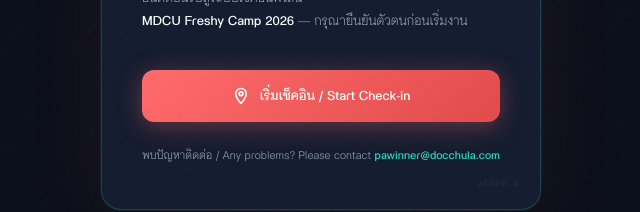
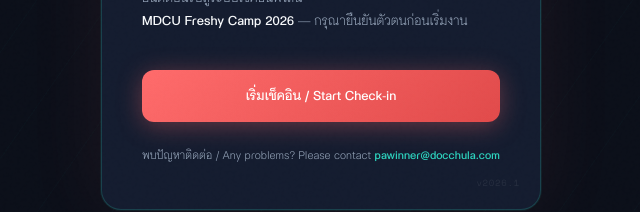
Before and after one commit to pawinner/freshy26-pline-checkin, a Next.js app: page / in a window 1280 px wide. Shown: the part 419-631 px from the top of the page, without its empty margins (319-959 px from the left). Built offline with nearby package versions, Linux system fonts and the light colour scheme.

Commit message:
Add location requirement toggle and update check-in flow

```diff
--- a/app/page.js
+++ b/app/page.js
@@ -7,6 +7,9 @@
 const TARGET_LAT = 13.733483;
 const TARGET_LNG = 100.537590;
 const RADIUS_M = 200;
+
+// Toggle location requirement: set to true to enable location check, or false to bypass it completely
+const REQUIRE_LOCATION = false;
 
 function GoogleIcon() {
   return (
@@ -202,8 +205,8 @@
           <div className="badge"><span className="dot" /> MDCU Freshy Camp 2026 · P-line Portal</div>
           <div className="headline">Hello<br /><span>P&apos;Line</span></div>
           <p className="sub">ยินดีต้อนรับสู่ระบบเช็คอินพี่ไลน์<br /><strong>MDCU Freshy Camp 2026</strong> — กรุณายืนยันตัวตนก่อนเริ่มงาน</p>
-          <button className="btn btn-primary" onClick={() => goTo("screen-location")}>
-            <PinIcon />
+          <button className="btn btn-primary" onClick={() => goTo(REQUIRE_LOCATION ? "screen-location" : "screen-loc-ok")}>
+            {REQUIRE_LOCATION && <PinIcon />}
             เริ่มเช็คอิน / Start Check-in
           </button>
           {authError === "AccessDenied" && (
@@ -263,6 +266,8 @@
 
       <div className="screen" id="screen-loc-ok">
         <div className="card centered">
+          {REQUIRE_LOCATION ? (
+            <>
               <div className="steps">
                 <div className="step done" />
                 <div className="step done" />
@@ -271,6 +276,13 @@
               <div className="status-icon ok">✓</div>
               <div className="status-title ok">Location OK</div>
               <p className="status-msg">ยืนยันแล้ว — คุณอยู่ในบริเวณ<strong className="plain-strong"> คณะแพทยศาสตร์ จุฬาลงกรณ์มหาวิทยาลัย</strong><br /><span>Confirmed — you are within the Faculty of Medicine, Chulalongkorn University event zone.</span></p>
+            </>
+          ) : (
+            <>
+              <div className="headline headline-small"><span>Sign In</span></div>
+              <p className="sub">ยินดีต้อนรับสู่ระบบเช็คอินพี่ไลน์<br /><strong>MDCU Freshy Camp 2026</strong> — กรุณายืนยันตัวตนก่อนเริ่มงาน</p>
+            </>
+          )}
 
           <div className="divider">เข้าสู่ระบบเพื่อเช็คอิน · Sign in to continue</div>
 
@@ -279,6 +291,11 @@
             Sign in with Docchula
           </button>
           <p className="signin-note">ลงชื่อเข้าใช้ด้วยบัญชี Docchula ของคุณ<br />เพื่อบันทึกการเข้าร่วมงาน MDCU Freshy Camp 2026</p>
+
+          {!REQUIRE_LOCATION && (
+            <button className="btn btn-ghost" onClick={() => goTo("screen-welcome")}>← ย้อนกลับ</button>
+          )}
+
           <p className="contact-info">
             พบปัญหาติดต่อ / Any problems? Please contact{" "}
             <a href="mailto:pawinner@docchula.com">pawinner@docchula.com</a>
```
Lines whose indentation alone changed are shown as unchanged.
